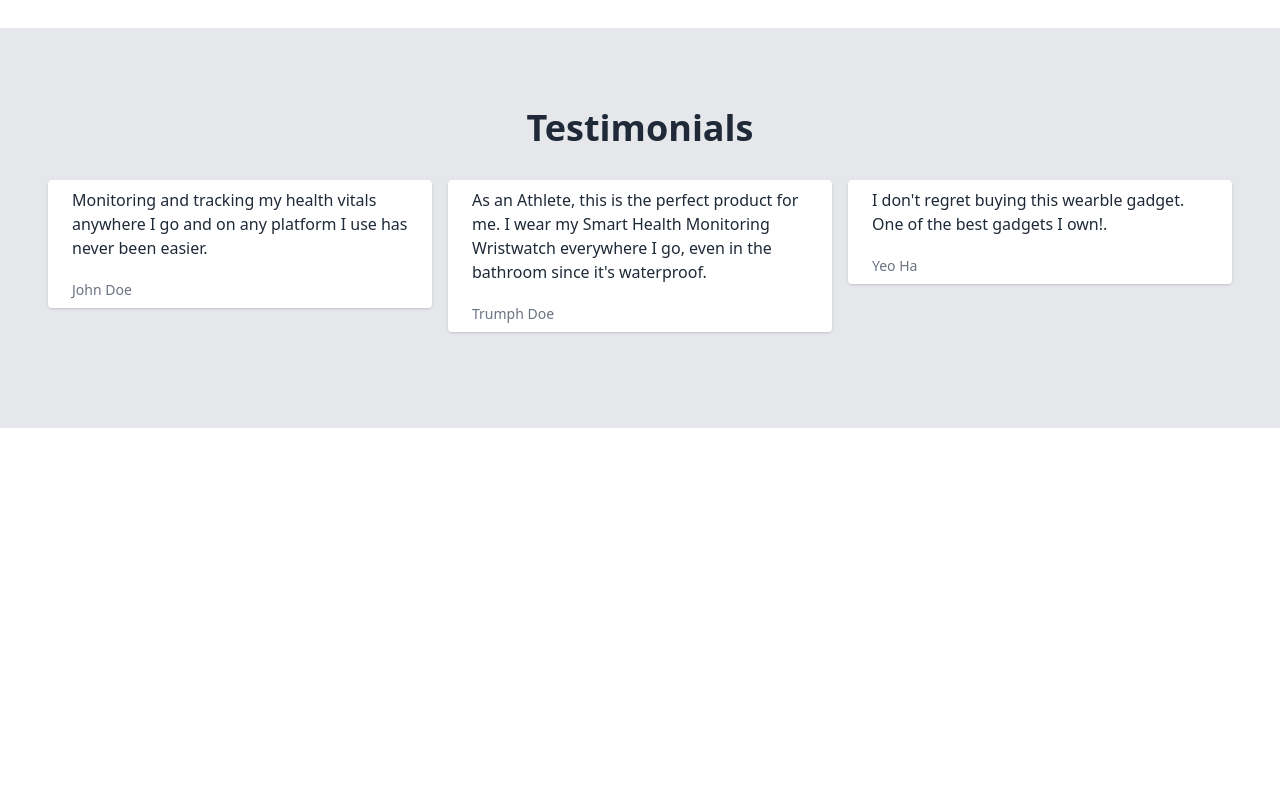
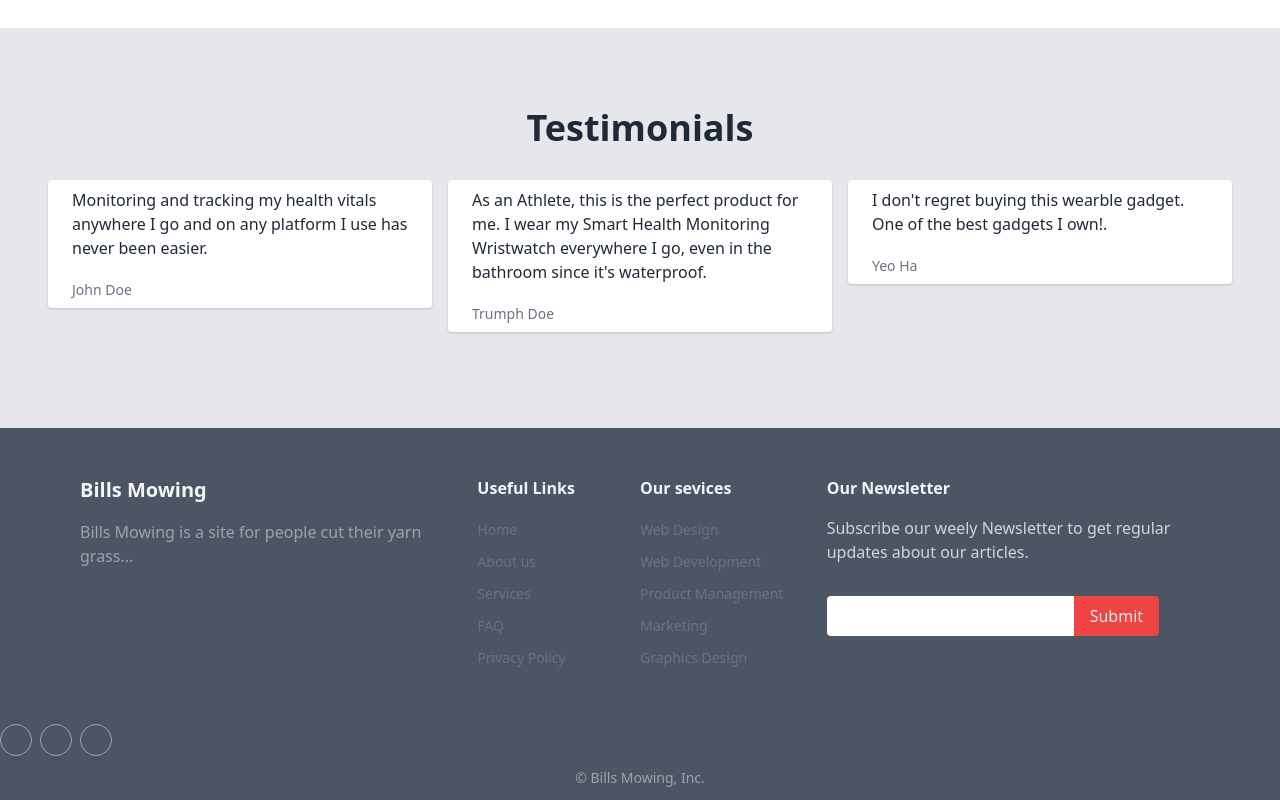
Before and after one commit to byfsdhr/lawn-mowing-next, a Next.js app: page / in a window 1280 px wide. Shown: the part 1332-2132 px from the top of the page. Before the commit the page ends 1760 px from the top, so only its background shows below. Built offline with nearby package versions, Linux system fonts and the light colour scheme.

Commit message:
footer done

```diff
--- /dev/null
+++ b/components/Footer.js
@@ -0,0 +1,101 @@
+// TODO sticky footer and notification
+export default function Footer() {
+  const companyInfo = {
+    name:"Bills Mowing",
+    desc:"Bills Mowing is a site for people cut their yarn grass..."
+  }
+  const usefulLink = {
+
+  }
+  const footInfo =[
+    {}
+
+  ]
+  return (
+    <div className="bg-cover bg-center bg-gray-600	">
+      <div>
+        <div className="container mx-auto px-6 lg:px-20 py-12">
+          <div className="lg:flex">
+            <div className="w-full lg:w-2/3">
+              <div className="lg:flex">
+                <div className="w-full mb-12 lg:mb-0 lg:w-1/2">
+                  <h2 className="font-bold text-xl text-gray-100 mb-4">
+                    Bills Mowing
+                  </h2>
+                  <p className="text-gray-400">
+                    Bills Mowing is a site for people cut their yarn grass...
+                  </p>
+                </div>
+                <div className="w-full lg:w-1/2 lg:flex lg:px-6 ">
+                  <div className="w-full mb-6 lg:mb-0 lg:w-1/2">
+                    <h2 className="font-bold text-gray-100 mb-4">
+                      Useful Links
+                    </h2>
+                    <ul className="text-gray-500 text-sm">
+                      <li className="pt-1 pb-2">Home</li>
+                      <li className="pt-1 pb-2">About us</li>
+                      <li className="pt-1 pb-2">Services</li>
+                      <li className="pt-1 pb-2">FAQ</li>
+                      <li className="pt-1 pb-2">Privacy Policy</li>
+                    </ul>
+                  </div>
+                  <div className="w-full mb-6 lg:mb-0 lg:w-1/2">
+                    <h2 className="font-bold text-gray-100 mb-4">
+                      Our sevices
+                    </h2>
+                    <ul className="text-gray-500 text-sm">
+                      <li className="pt-1 pb-2">Web Design</li>
+                      <li className="pt-1 pb-2">Web Development</li>
+                      <li className="pt-1 pb-2">Product Management</li>
+                      <li className="pt-1 pb-2">Marketing</li>
+                      <li className="pt-1 pb-2">Graphics Design</li>
+                    </ul>
+                  </div>
+                </div>
+              </div>
+            </div>
+            <div className="w-full lg:w-1/3">
+              <h2 className=" font-bold text-gray-100 mb-4">Our Newsletter</h2>
+              <div className="text-gray-300 mb-8">
+                Subscribe our weely Newsletter to get regular updates about our
+                articles.
+              </div>
+              <div className="flex">
+                <input
+                  type="text"
+                  className="rounded-l px-2 focus:outline-none"
+                />
+                <button className="text-gray-200 rounded-r bg-red-500 hover:bg-blue-500 px-4 py-2 focus:outline-none">
+                  Submit
+                </button>
+              </div>
+            </div>
+          </div>
+        </div>
+      </div>
+{/* icon for social media */}
+<div className="flex sm:justify-center xl:justify-start">
+          <a href="" className="w-8 h-8 border border-2 border-gray-400 rounded-full text-center py-1 text-gray-600 hover:text-white hover:bg-blue-600 hover:border-blue-600">
+            <i className="fab fa-facebook"></i>
+          </a>
+          <a href="" className="w-8 h-8 border border-2 border-gray-400 rounded-full text-center py-1 ml-2 text-gray-600 hover:text-white hover:bg-blue-400 hover:border-blue-400">
+            <i className="fab fa-twitter"></i>
+          </a>
+          <a href="" className="w-8 h-8 border border-2 border-gray-400 rounded-full text-center py-1 ml-2 text-gray-600 hover:text-white hover:bg-red-600 hover:border-red-600">
+            <i className="fab fa-google-plus-g"></i>
+          </a>
+        </div>
+        {/* ========== */}
+
+      <div>
+        <div className="container mx-auto px-6 lg:px-20 py-3">
+          <div className="flex font-light justify-center text-gray-400 text-sm">
+            <p>
+              © Bills Mowing, Inc.
+            </p>
+          </div>
+        </div>
+      </div>
+    </div>
+  );
+}
--- a/components/Layout.js
+++ b/components/Layout.js
@@ -1,12 +1,12 @@
 import Navbar from "./Navbar"
-// import Footer from './footer'
+import Footer from './Footer'
 
 export default function Layout({ children }) {
   return (
     <>
       <Navbar />
       <main>{children}</main>
-      {/* <Footer /> */}
+      <Footer />
     </>
   )
 }
```
